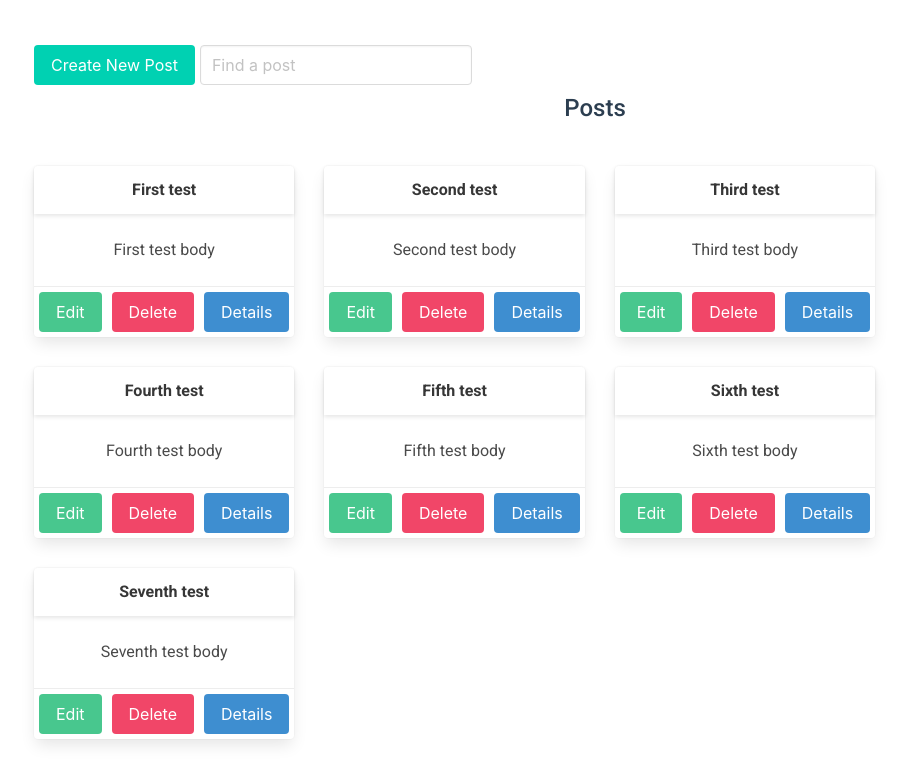
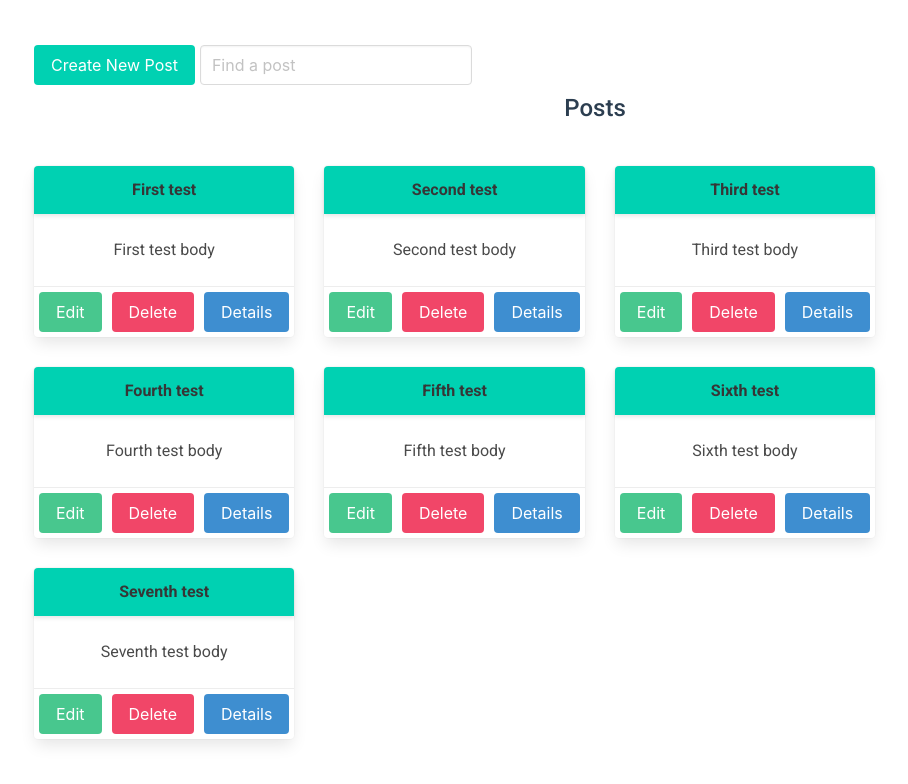
Before and after one commit to VaidasMakstutis/vue-post-task-app, a Vue app: page /#/ in a window 1280 px wide. Shown: the top 784 px of the page, without its empty margins (6-914 px from the left). Built offline with nearby package versions, Linux system fonts and the light colour scheme; data requests are answered from the project's data file.

Commit message:
Background color for card header

```diff
--- a/src/views/postCard.vue
+++ b/src/views/postCard.vue
@@ -30,6 +30,9 @@ export default {
 .card {
   margin: 15px;
 }
+.card-header {
+  background-color: #00d1b2;
+}
 .card-header-title {
   display: flex;
   justify-content: center;
```
